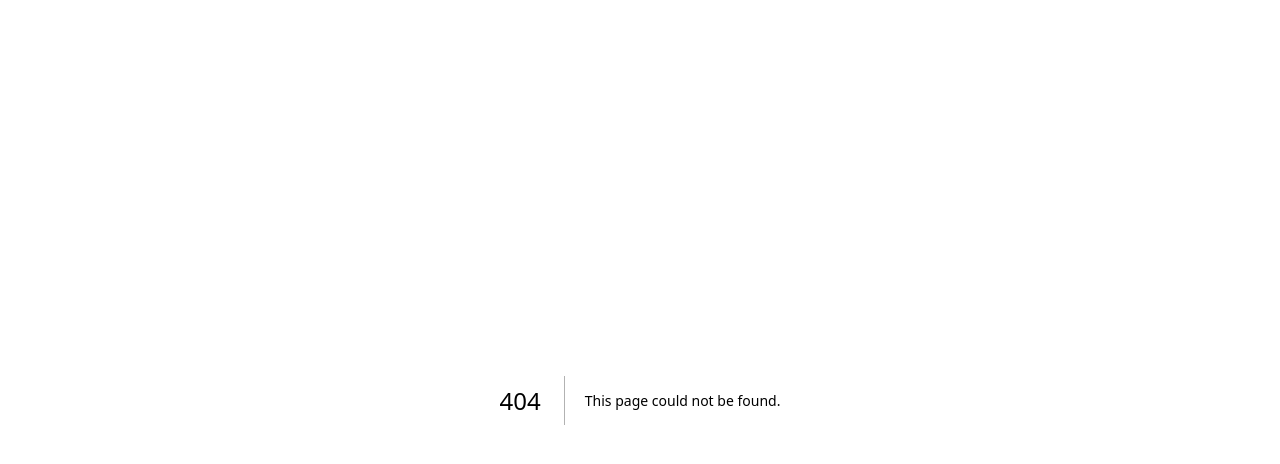
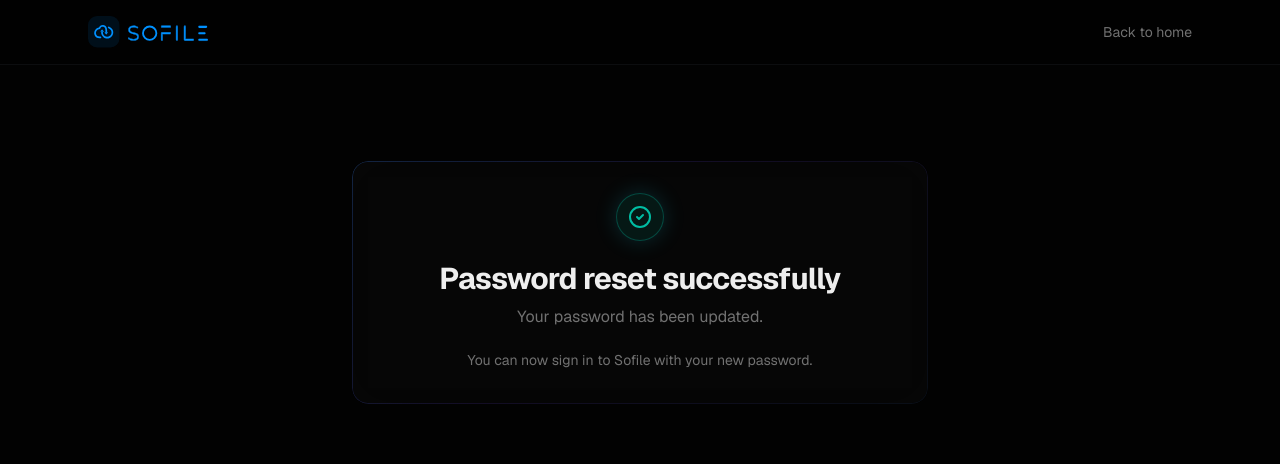
Before and after one commit to first-line-outsourcing/sofile.website, a Next.js app: page /password-reset-success in a window 1280 px wide. Before the commit this address had no page. Shown: the top 464 px of the page. Built offline with nearby package versions, Linux system fonts and the light colour scheme.

Commit message:
feat: add successful password reset page

```diff
--- /dev/null
+++ b/app/password-reset-success/page.tsx
@@ -0,0 +1,10 @@
+import { AuthShell } from "@/components/auth/auth-shell"
+import { PasswordResetSuccessCard } from "@/components/auth/password-reset-success-card"
+
+export default function PasswordResetSuccessPage() {
+  return (
+    <AuthShell>
+      <PasswordResetSuccessCard />
+    </AuthShell>
+  )
+}
--- /dev/null
+++ b/components/auth/password-reset-success-card.tsx
@@ -0,0 +1,26 @@
+import Link from "next/link"
+import { CheckCircle2 } from "lucide-react"
+import { Button } from "@/components/ui/button"
+
+export function PasswordResetSuccessCard() {
+  return (
+    <div className="mx-auto mt-10 max-w-xl">
+      <div className="sofile-gradient-border-card overflow-hidden rounded-2xl bg-white/2 p-6 text-center backdrop-blur-xl md:p-8">
+        <div className="mx-auto inline-flex h-12 w-12 items-center justify-center rounded-full border border-chart-2/30 bg-chart-2/10 shadow-[0_0_22px_rgba(34,211,238,0.18)]">
+          <CheckCircle2 className="h-6 w-6 text-chart-2" aria-hidden />
+        </div>
+
+        <h1 className="mt-5 text-2xl font-bold tracking-tight text-foreground md:text-3xl">
+          Password reset successfully
+        </h1>
+        <p className="mt-2 text-sm text-muted-foreground md:text-base">
+          Your password has been updated.
+        </p>
+
+        <p className="mt-5 text-sm leading-relaxed text-muted-foreground">
+          You can now sign in to Sofile with your new password.
+        </p>
+      </div>
+    </div>
+  )
+}
```
